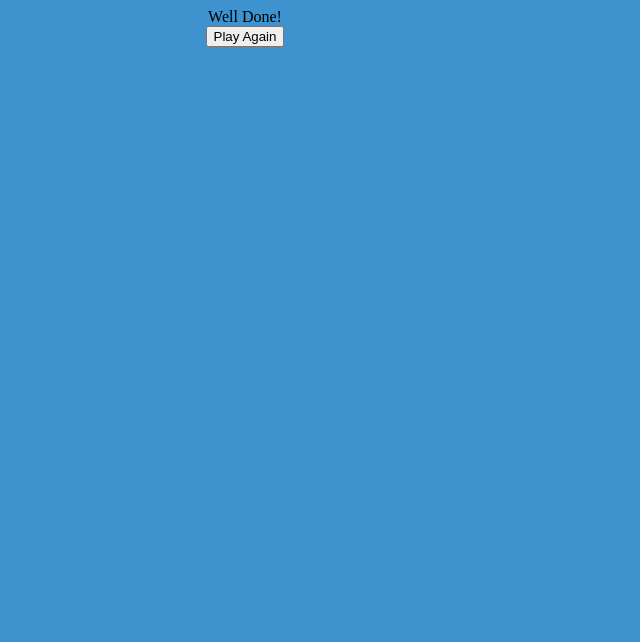
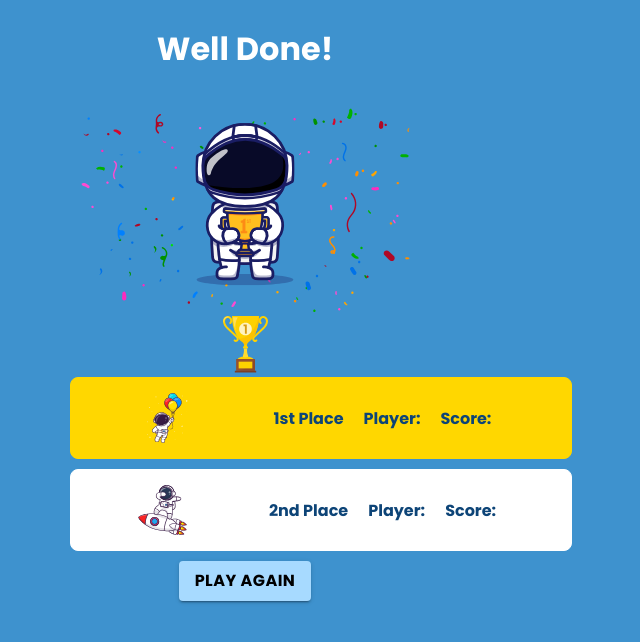
Before and after one commit to KyleMattD/MemoryGame, a React (Create React App) app: page /Winner in a window 1280 px wide. Shown: the top 642 px of the page, without its empty margins (395-1035 px from the left). Built offline with nearby package versions, Linux system fonts and the light colour scheme.

Commit message:
winners screen styling

```diff
--- a/src/App.tsx
+++ b/src/App.tsx
@@ -88,6 +88,9 @@ export default function App(this: any) {
           <Link to="/games" style={{ textDecoration: 'none' }}>
             <Button style={{margin:60, height: 60, width:150, fontFamily:'Poppins', fontSize:18, borderRadius:'8px'}} variant="contained" color="success">Let's Play</Button>
           </Link>
+          <Link to="/Winner" style={{textDecoration:'none'}}>
+            <Button variant="contained" id="Button">Test winners screen</Button>
+          </Link>
         </div>
         <Outlet/>
     </div>
--- a/src/screens/GameScreen.tsx
+++ b/src/screens/GameScreen.tsx
@@ -1,4 +1,4 @@
-import React from 'react';
+import React, {useEffect, useState} from 'react';
 import { Outlet, Link } from "react-router-dom";
 import '../styles/styles.css'
 import Button from '@mui/material/Button';
@@ -22,18 +22,19 @@ const GameScreen = (props:any)=> {
     window.close();
   }
 
-  const [cards, setCards] = React.useState<CardType[]>(shuffleArray(createBoard()));
-  const [gameWon, setGameWon] = React.useState(false);
-  const [matchedPairs, setMatchedPairs] = React.useState(0);
-  const [clickedCard, setClickedCard] = React.useState<undefined | CardType>(undefined);
-  const [points, setPoints] = React.useState(0)
+  const [cards, setCards] = useState<CardType[]>(shuffleArray(createBoard()));
+  const [gameWon, setGameWon] = useState(false);
+  const [matchedPairs, setMatchedPairs] = useState(0);
+  const [clickedCard, setClickedCard] = useState<undefined | CardType>(undefined);
+  const [points, setPoints] = useState(0)
 
-  React.useEffect(() => {
+  useEffect(() => {
     if (matchedPairs === cards.length / 2) {
       console.log('Game Won!');
       setGameWon(true);
+      <Link to="/Winner"></Link>
     }
-  }, [matchedPairs]);
+  }, [cards.length, matchedPairs]);
 
   const handleCardClick = (currentClickedCard: CardType) => {
     // Flip the card
@@ -73,12 +74,20 @@ const GameScreen = (props:any)=> {
     setClickedCard(undefined);
   };
 
+  function startOver() {
+    setGameWon(false)
+    setCards([])
+    setClickedCard(undefined)
+    setPoints(0)
+    setMatchedPairs(0)
+}
+
   return (
     <div className="Game">
         <div className="App-header">
           <label id="Header">Memory</label>
           <Link to="/" style={{textDecoration:'none'}}>
-            <Button variant="contained" id="Button">Restart Game</Button>
+            <Button variant="contained" id="Button" onClick={startOver}>Restart Game</Button>
           </Link>
           <Button variant="contained" color="error" onClick={EndGame}>Exit Game</Button>
         </div>
--- a/src/screens/WinnersScreen.tsx
+++ b/src/screens/WinnersScreen.tsx
@@ -1,23 +1,41 @@
 import React from 'react';
 import '../styles/styles.css'
-import ReactDOM from 'react-dom';
+// Routing
+import { Outlet, Link } from "react-router-dom";
+// Button styling
 import Button from '@mui/material/Button';
+// Image imports
+import Winner from '../assets/images/Group 30120.svg'
+import Ballons from '../assets/images/Group 30099.svg';
+import RocketShip from '../assets/images/Group 30101.svg';
+import trophy from '../assets/images/Icon.svg'
 
-function WinnersScreen() {
+const WinnersScreen = (props:any)=> {
 
   return (
     <div className="Winners">
       <div id="Celebration">
-        <label>Well Done!</label>
-        <label>{}</label>
+        <label id="Win">Well Done!</label>
+        <label id="playername">{props.name}</label>
       </div>
+      <img src={Winner} alt="Winner"/>
+      <div id="first"><img src={trophy} alt="trophy"/></div>
       <div id="player1">
-        <label></label>
+        <img id="winnerimage" src={Ballons} alt="balloons"/>
+        <label id="spacing">1st Place</label>
+        <label id="spacing">Player: {props.name}</label>
+        <label id="spacing">Score: {props.points}</label>
       </div>
       <div id="player2">
-        <label></label>
+        <img id="secondplaceimage" src={RocketShip} alt="ship"/>
+        <label id="spacing2">2nd Place</label>
+        <label id="spacing2">Player: {props.name1}</label>
+        <label id="spacing2">Score: {props.points}</label>
       </div>
-      <button>Play Again</button>
+      <Link to="/" style={{textDecoration:'none'}}>
+        <Button variant="contained" id="play">Play Again</Button>
+      </Link>
+      <Outlet/>
     </div>
   );
 }
--- a/src/styles/styles.css
+++ b/src/styles/styles.css
@@ -47,7 +47,7 @@ html,
     padding-left: 250px;
 }
 
-#P1{
+  #P1{
     display: flex-start;
     align-items: center;
     justify-content: center;
@@ -85,3 +85,83 @@ html,
     font-size: 22px;
     color: white;
   }
+
+  #Win{
+    color: white;
+    font-family: 'Poppins', sans-serif;
+    font-size: 32px;
+  }
+
+  #playername{
+    color: white;
+    font-family: 'Poppins', sans-serif;
+    font-size: 48px;
+  }
+
+  #play{
+    background-color: #A7DAFF;
+    color: black;
+    font-family: 'Poppins', sans-serif;
+    font-size: 16px;
+    font-weight: 100;
+  }
+
+  #player1{
+    display: flex;
+    justify-content: center;
+    align-items: center;
+    text-align: center;
+    flex-direction: row;
+    border: 1px solid gold;
+    background-color: gold;
+    border-radius: 8px;
+    width: 500px;
+    height: 80px;
+    margin-left: 465px;
+    font-family: 'Poppins', sans-serif;
+    color:#0D4477;
+  }
+
+  #player2{
+    display: flex;
+    margin-top: 10px;
+    margin-bottom: 10px;
+    font-family: 'Poppins', sans-serif;
+    color:#0D4477;
+    justify-content: center;
+    align-items: center;
+    text-align: center;
+    flex-direction: row;
+    border: 1px solid white;
+    background-color: white;
+    border-radius: 8px;
+    width: 500px;
+    height: 80px;
+    margin-left: 465px;
+  }
+
+  #spacing{
+    padding:10px;
+  }
+
+  #spacing2{
+    padding:10px;
+  }
+
+  #winnerimage{
+    height: 50px;
+    width: 53px;
+    align-self: center;
+    padding-right: 70px;
+  }
+
+  #secondplaceimage{
+    height: 50px;
+    width: 53px;
+    align-self: center;
+    padding-right: 70px;
+  }
+
+  #first{
+   justify-content: flex-start;
+  }
```
